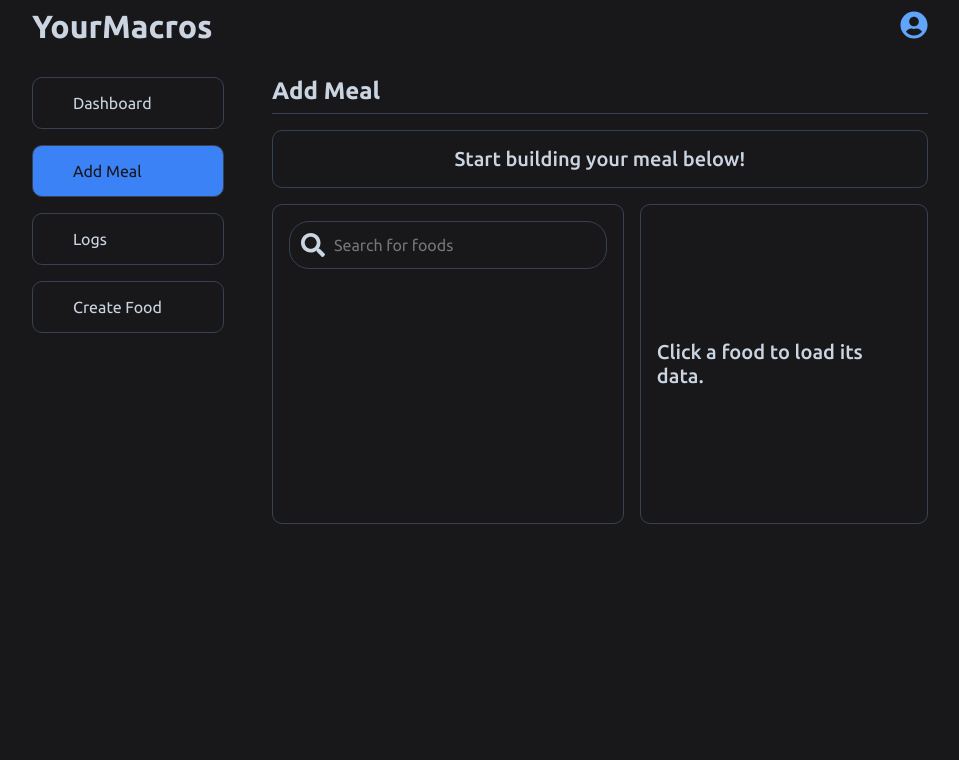
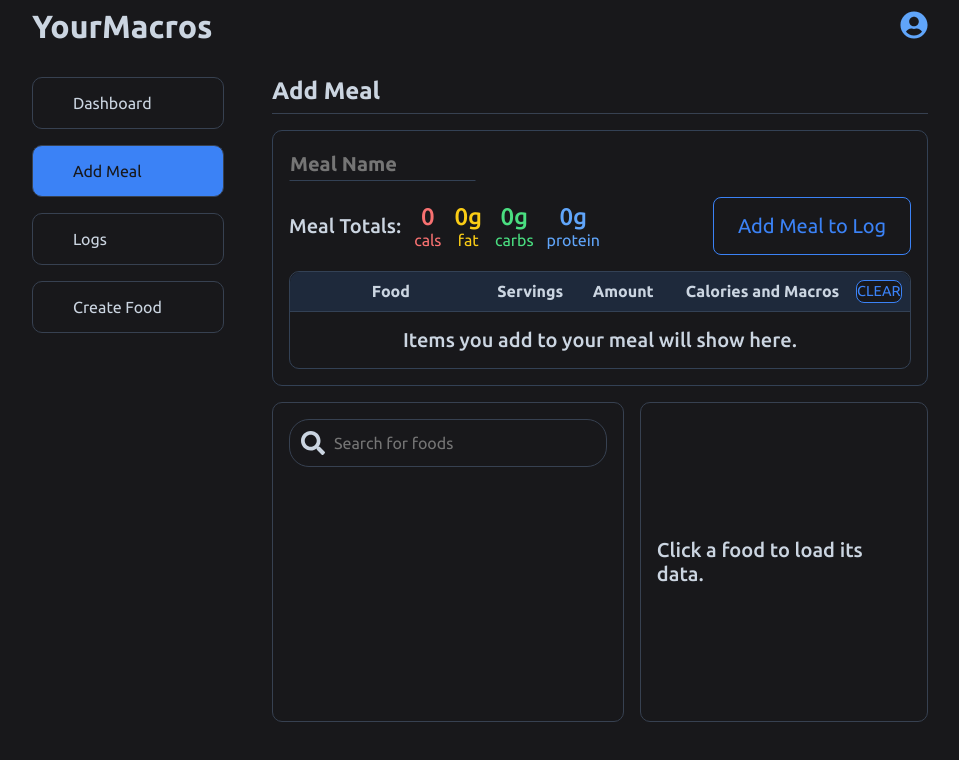
Before and after one commit to jonmico/your-macros, a React (Vite) app in the folder client/: page /add-meal in a window 1280 px wide. Shown: the top 760 px of the page, without its empty margins (160-1119 px from the left). Built offline with nearby package versions, Linux system fonts and the light colour scheme; some icons are missing.

Commit message:
Change the initial appearance for meal-builder.

```diff
--- a/client/src/components/meal-builder/meal-builder.styled.tsx
+++ b/client/src/components/meal-builder/meal-builder.styled.tsx
@@ -13,6 +13,7 @@ export const StartText = styled.p`
   text-align: center;
   font-weight: 500;
   font-size: 1.25rem;
+  padding: 1rem;
 `;
 
 export const MealNameInput = styled.input`
@@ -55,3 +56,8 @@ export const MealNameContainer = styled.div`
   align-items: center;
   gap: 1rem;
 `;
+
+export const MealListContainer = styled.div`
+  border: 1px solid var(--color-slate-700);
+  border-radius: 10px;
+`;
--- a/client/src/components/meal-builder/meal-builder.tsx
+++ b/client/src/components/meal-builder/meal-builder.tsx
@@ -8,6 +8,7 @@ import MealListHeader from '../meal-list-header/meal-list-header';
 import MealList from '../meal-list/meal-list';
 import {
   DataButtonContainer,
+  MealListContainer,
   MealNameContainer,
   MealNameError,
   MealNameInput,
@@ -67,10 +68,6 @@ export default function MealBuilder() {
 
   return (
     <StyledMealBuilder>
-      {!mealComponents.length ? (
-        <StartText>Start building your meal below!</StartText>
-      ) : (
-        <>
       <MealNameContainer>
         <MealNameInput
           placeholder={'Meal Name'}
@@ -89,8 +86,13 @@ export default function MealBuilder() {
           Add Meal to Log
         </AddMealToLogButton>
       </DataButtonContainer>
+      <MealListContainer>
+        <MealListHeader />
+        {!mealComponents.length ? (
+          <StartText>Items you add to your meal will show here.</StartText>
+        ) : (
+          <>
             <MealList>
-            <MealListHeader />
               {mealComponents.map((mealComponent) => (
                 <MealItem
                   key={mealComponent.food._id}
@@ -100,6 +102,7 @@ export default function MealBuilder() {
             </MealList>
           </>
         )}
+      </MealListContainer>
     </StyledMealBuilder>
   );
 }
--- a/client/src/components/meal-list/meal-list.styled.tsx
+++ b/client/src/components/meal-list/meal-list.styled.tsx
@@ -2,6 +2,4 @@ import styled from 'styled-components';
 
 export const StyledMealList = styled.ul`
   list-style: none;
-  border: 1px solid var(--color-slate-700);
-  border-radius: 10px;
 `;
```
Lines whose indentation alone changed are shown as unchanged.
